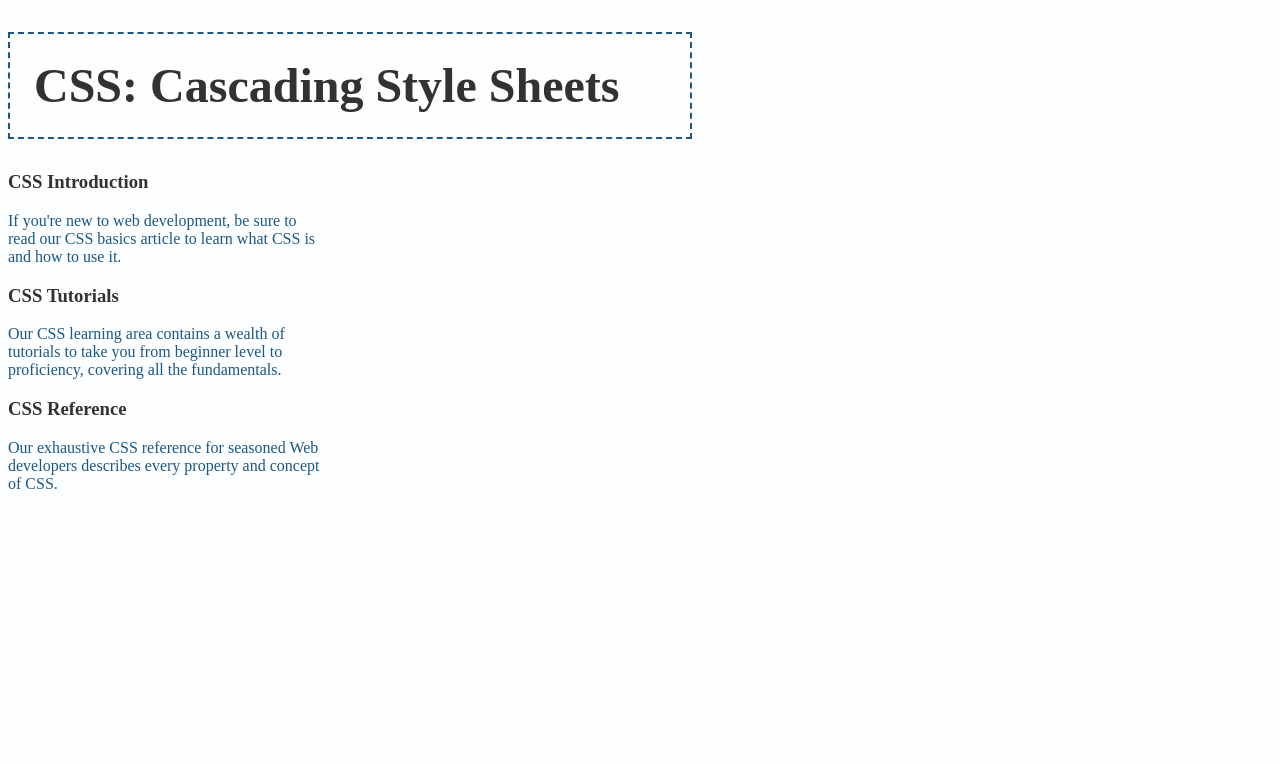
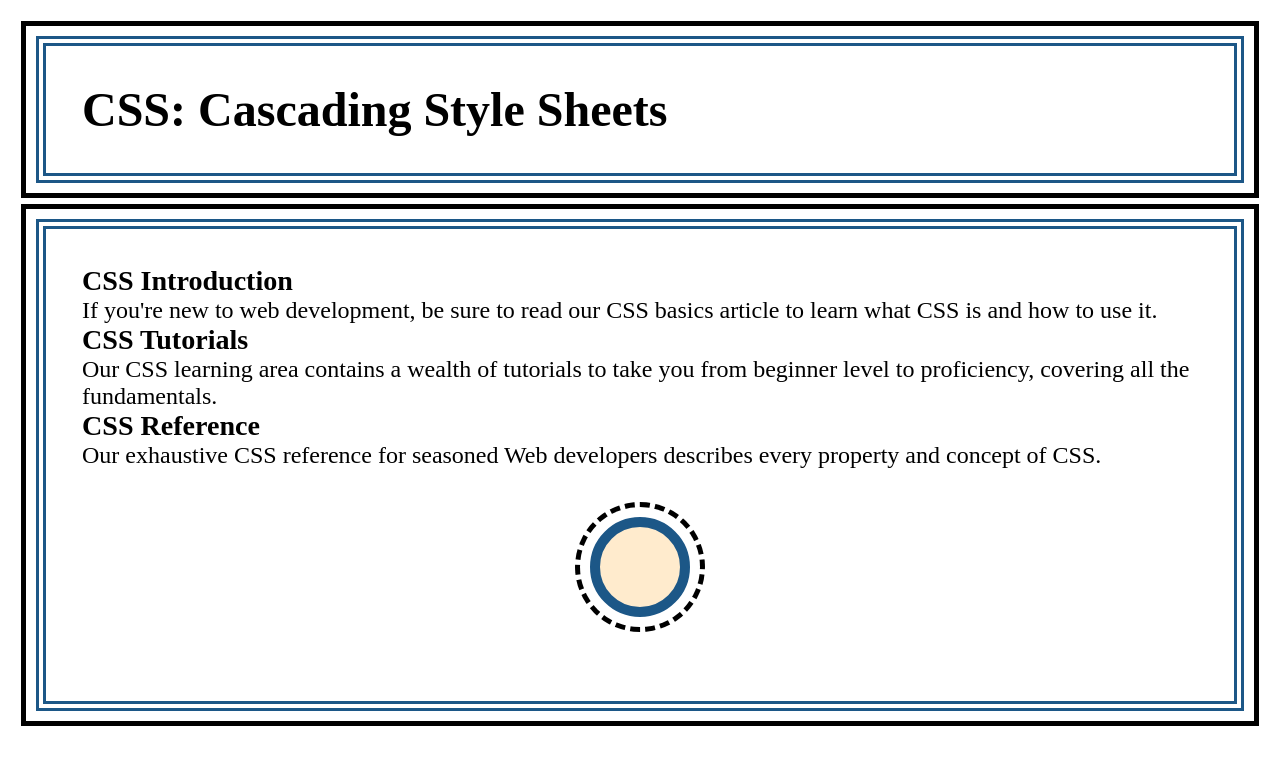
Before and after one commit to manishaac2002/css_full_course, a plain HTML site: page index.html in a window 1280 px wide. Drawn offline with Linux system fonts and the light colour scheme.

Commit message:
box model.

```diff
--- a/css/style.css
+++ b/css/style.css
@@ -1,20 +1,25 @@
-
-
-h1{
-    width: 50%;
-    border: #1C5787 dashed 2px;
-    font-size: 3rem;
-    padding: 0.5em;
+* {
+    margin: 0;
+    padding: 0;
+    box-sizing: border-box;
 }
 
-body {
-    color: #323232;
-    background-color: #fcfeff;
-
+.container {
+    border: 10px double #1C5787 ;
+    margin: 1.5em ;
+    font-size: 1.5rem;
+    padding: 1.5em ;
+    outline: 5px solid black;
+    outline-offset: 10px;
 }
 
-p {
-    color: #1C5787;
-    font-size: 1rem;
-    width: 40ch;
+.circle{
+    margin:2em auto;
+    border: 10px solid #1C5787;
+    border-radius: 50%;
+    background-color: blanchedalmond;
+    width: 100px;
+    height: 100px;
+    outline: 5px dashed black;
+    outline-offset: 10px;
 }
--- a/index.html
+++ b/index.html
@@ -10,11 +10,11 @@
 
 <body>
 
-    <header>
+    <header class="container">
         <h1> CSS: Cascading Style Sheets</h1>
     </header>
 
-    <main>
+    <main class="container">
 
         <article>
             <h3> CSS Introduction</h3>
@@ -34,10 +34,12 @@
 
         <article>
             <h3> CSS Reference</h3>
-            <p  class="grey">
+            <p class="grey">
                 Our exhaustive CSS reference for seasoned Web developers describes every property and concept of CSS.
             </p>
         </article>
+
+        <div class="circle"></div>
 
     </main>
 
```
